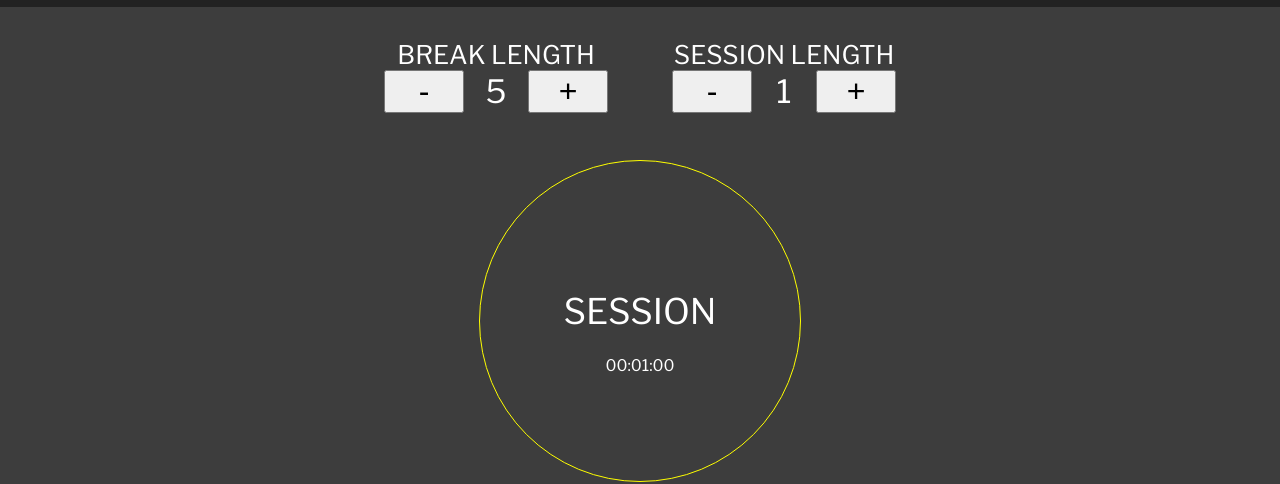
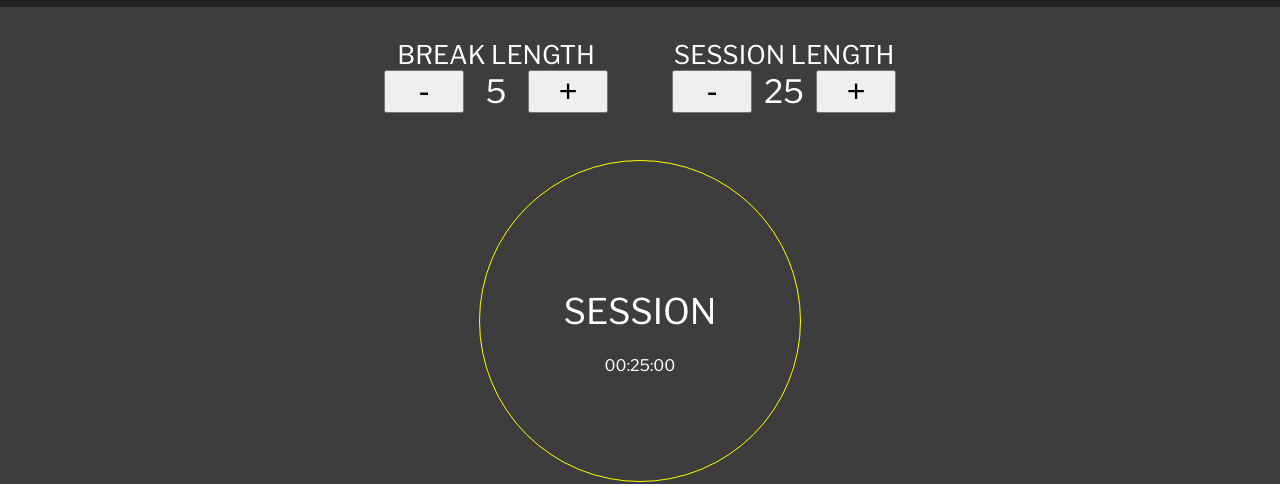
Before and after one commit to 42void/pomodoroReact, a React (Create React App) app: page / in a window 1280 px wide. Shown: the part 316-800 px from the top of the page. Built offline with nearby package versions, Linux system fonts and the light colour scheme.

Commit message:
destructuring

```diff
--- a/src/App.js
+++ b/src/App.js
@@ -6,40 +6,32 @@ class App extends Component {
   constructor(props) {
     super(props);
     this.state = {
-      // timer:25*60,
-      timer:1*60,
+      timer:25*60,
       breaak:5,
-      // session:25,
-      session:1,
+      session:25,
       isSessionNow: true,
       isPausedNow: true,
       sessionOrBreak: 'SESSION'
     };
-    // Toggle the state every second
-    // setInterval(() => {
-    //   this.setState({ showText: !this.state.showText });
-    // }, 1000);
   }
 
   render() {
 
     console.log('isPausedNow?', this.state.isPausedNow);
-    // console.log('intervalId', this.intervalId);
     console.log('timer', this.state.timer)
     console.log('isSessionNow', this.state.isSessionNow)
+    const {breaak, session, isSessionNow, timer} = this.state;
 
     const plusSession = () => {
-      console.log('plusSession')
-      var newSession = this.state.session + 1;
-      if(this.state.isSessionNow){
-        this.setState({session: newSession, timer: this.state.timer + 60})
+      var newSession = session + 1;
+      if(isSessionNow){
+        this.setState({session: newSession, timer: timer + 60})
       }else{
         this.setState({session: newSession})
       }
     }
 
     const minusSession = () => {
-      const {session, isSessionNow, timer} = this.state;
       var newSession = session - 1;
       if(isSessionNow){
         this.setState({session: newSession, timer: timer - 60})
@@ -49,7 +41,6 @@ class App extends Component {
     }
 
     const plusBreak = () => {
-      const {breaak, isSessionNow, timer} = this.state
       var newBreak = breaak + 1;
       if(isSessionNow){
         this.setState({breaak: newBreak})
@@ -59,7 +50,6 @@ class App extends Component {
     }
 
     const minusBreak = () => {
-      const { breaak, isSessionNow, timer} = this.state
       var newBreak = breaak - 1;
       if(isSessionNow){
         this.setState({breaak: newBreak})
@@ -68,20 +58,18 @@ class App extends Component {
       }
     }
 
-    var formatSeconds = function(seconds){  //seconds to good format
-      console.log('formatSeconds')
+    var formatSeconds = function(seconds){  //seconds to format hh:mm:ss
       var date = new Date(1970,0,1);
       date.setSeconds(seconds);
       return date.toTimeString().replace(/.*(\d{2}:\d{2}:\d{2}).*/, "$1");
     }
 
     const countDown = () => {
-
       if(this.state.isPausedNow){
         this.setState({isPausedNow:false})
         this.intervalId = setInterval(() => {
           if(this.state.timer > 0){
-            var newTimer = this.state.timer - 1 // - 1 seconde
+            var newTimer = this.state.timer - 1 // - 1 second
             this.setState({ timer: newTimer });
           }else if(this.state.timer === 0){
             if(this.state.isSessionNow){
```
